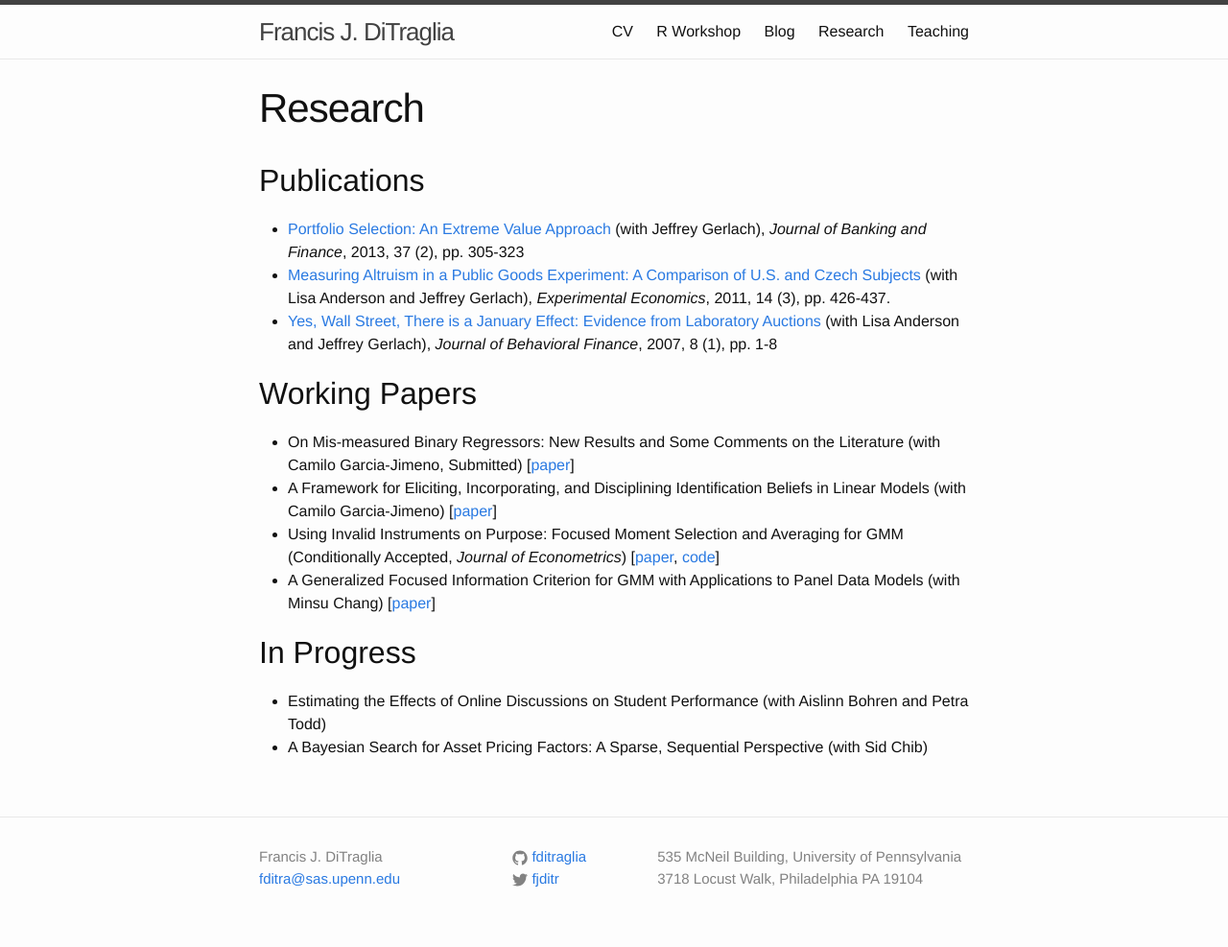
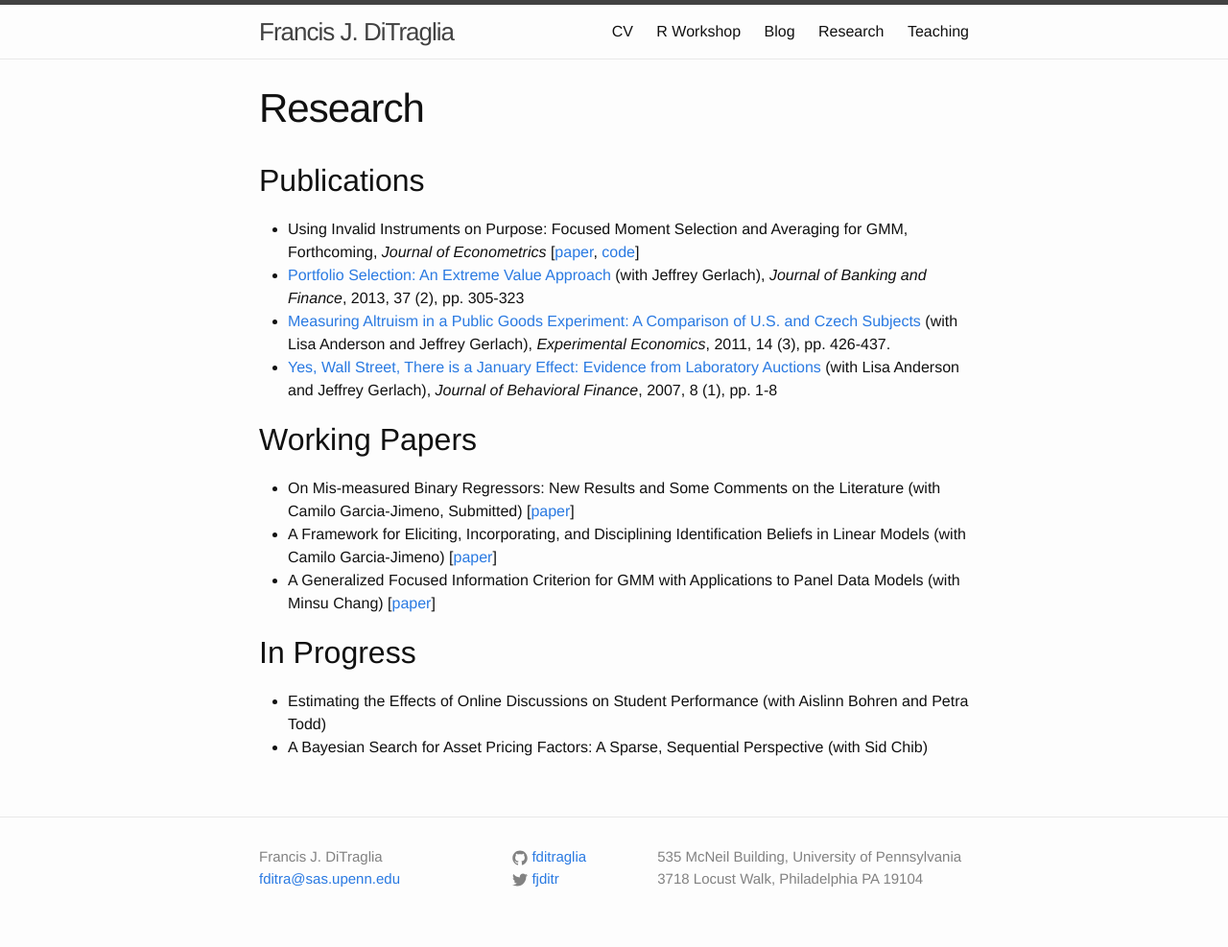
Before and after one commit to fditraglia/fditraglia.github.io, a Jekyll site: the page built from research.md, in a window 1280 px wide. Shown: the whole page at 96% size. Built offline with Jekyll 4.4.1, drawn with Linux system fonts in a browser that asks for light colours; some of the changed lines change nothing that is shown.

Commit message:
change status of paper

```diff
--- a/research.md
+++ b/research.md
@@ -4,7 +4,7 @@
 permalink: /research/
 ---
 ## Publications
-
+- Using Invalid Instruments on Purpose: Focused Moment Selection and Averaging for GMM, Forthcoming, *Journal of Econometrics* [[paper](http://ditraglia.com/pdf/DiTraglia_FMSC_2016_04_17.pdf), [code](https://github.com/fditraglia/fmsc)]
 - [Portfolio Selection: An Extreme Value Approach]({{ site.base }}/pdf/EV_paper.pdf) (with Jeffrey Gerlach), *Journal of Banking and Finance*, 2013, 37 (2), pp. 305-323
 - [Measuring Altruism in a Public Goods Experiment: A Comparison of U.S. and Czech Subjects](http://link.springer.com/article/10.1007%2Fs10683-011-9274-8) (with Lisa Anderson and Jeffrey Gerlach), *Experimental Economics*, 2011, 14 (3), pp. 426-437.
 - [Yes, Wall Street, There is a January Effect: Evidence from Laboratory Auctions](http://www.tandfonline.com/doi/abs/10.1080/15427560709337012) (with Lisa Anderson and Jeffrey Gerlach), *Journal of Behavioral Finance*, 2007, 8 (1), pp. 1-8
@@ -13,7 +13,6 @@
 
 - On Mis-measured Binary Regressors: New Results and Some Comments on the Literature (with Camilo Garcia-Jimeno, Submitted) [[paper](http://ditraglia.com//pdf/DiTraglia_Garcia-Jimeno_2015b.pdf)]
 - A Framework for Eliciting, Incorporating, and Disciplining Identification Beliefs in Linear Models (with Camilo Garcia-Jimeno) [[paper](http://ditraglia.com/pdf/DiTraglia_Garcia-Jimeno.pdf)]
-- Using Invalid Instruments on Purpose: Focused Moment Selection and Averaging for GMM (Conditionally Accepted, *Journal of Econometrics*) [[paper](http://ditraglia.com/pdf/DiTraglia_FMSC_2016_04_17.pdf), [code](https://github.com/fditraglia/fmsc)]
 - A Generalized Focused Information Criterion for GMM with Applications to Panel Data Models (with Minsu Chang) [[paper](http://ditraglia.com/pdf/GFIC_paper.pdf)]
 
 ## In Progress
```
